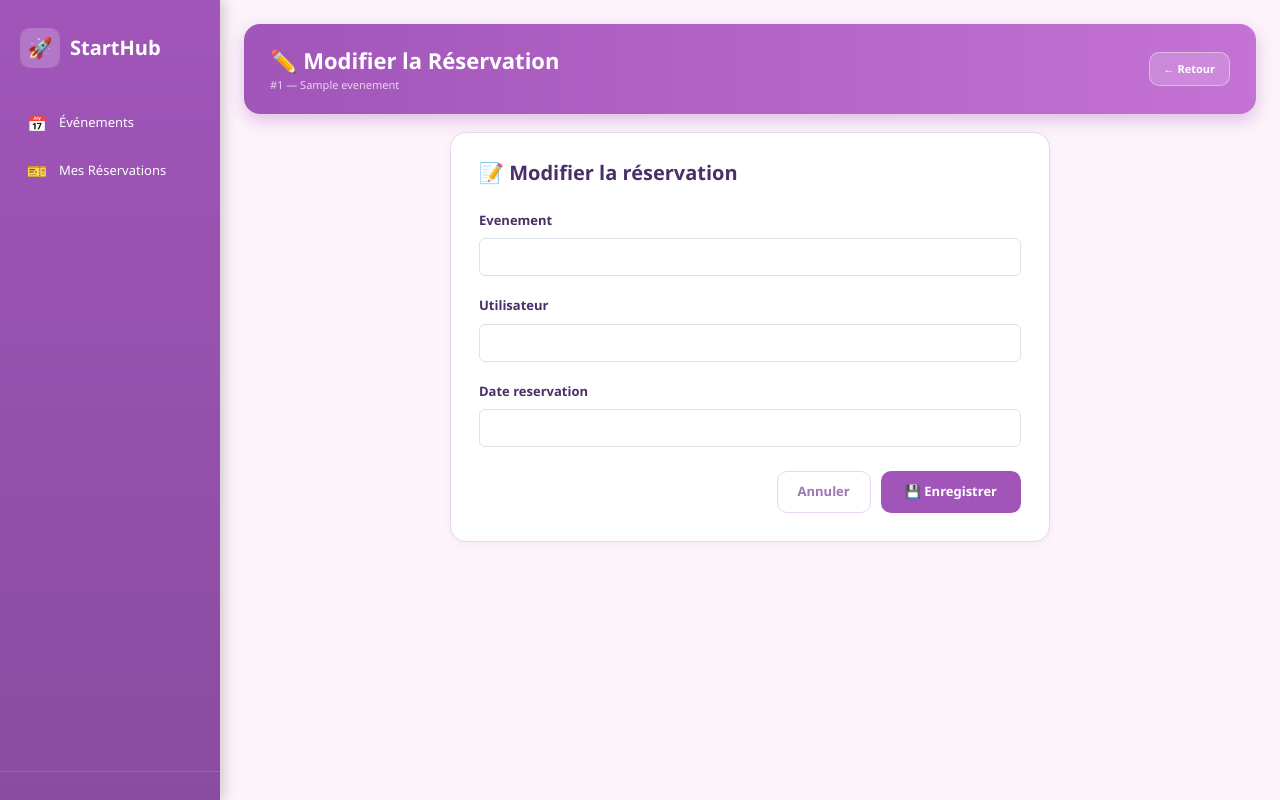
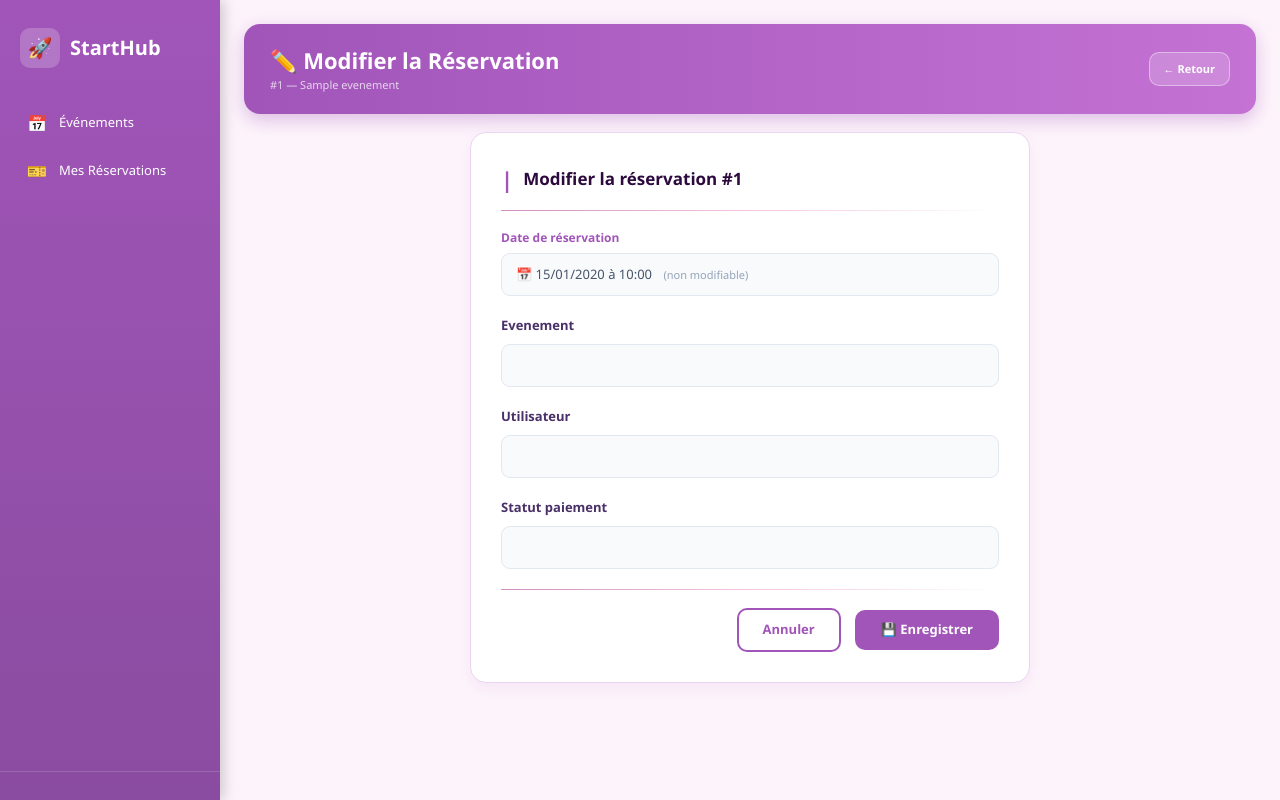
Before and after one commit to tirtir45/PIDEV25-26-Symfony, a Symfony app: template templates/reservation/edit.html.twig in a window 1280 px wide. Run offline with Twig, Linux system fonts and the light colour scheme; the template is opened without the code that fills it: most values are stand-ins (such as "Sample title", 1, 10 or a date in 2020); form fields are guessed from the names that the template uses; some libraries are stand-ins or nearby versions.

```diff
--- a/src/Controller/ReservationController.php
+++ b/src/Controller/ReservationController.php
@@ -123,6 +123,7 @@ class ReservationController extends AbstractController
         return $this->render('reservation/edit.html.twig', [
             'reservation' => $reservation,
             'form'        => $form->createView(),
+            'active'      => 'admin_res',
         ]);
     }
 
--- a/src/Controller/UserEvenementController.php
+++ b/src/Controller/UserEvenementController.php
@@ -105,8 +105,9 @@ class UserEvenementController extends AbstractController
         ]);
     }
 
-    // ── QR verification ───────────────────────────────────────────────────────
+    // ── QR verification (admin only) ─────────────────────────────────────────
     #[Route('/verify/{token}', name: 'user_reservation_verify', methods: ['GET'])]
+    #[IsGranted('ROLE_ADMIN')]
     public function verify(string $token, ReservationRepository $repo): Response
     {
         $r = $repo->findOneBy(['tokenVerification' => $token]);
--- a/templates/reservation/edit.html.twig
+++ b/templates/reservation/edit.html.twig
@@ -8,7 +8,8 @@
 <div class="page-header">
     <div style="flex:1">
         <p class="page-header-title">✏️ Modifier la Réservation</p>
-        <p class="page-header-sub">#{{ reservation.idReservation }}
+        <p class="page-header-sub">
+            #{{ reservation.idReservation }}
             {% if reservation.evenement %} — {{ reservation.evenement.titre }}{% endif %}
         </p>
     </div>
@@ -18,36 +19,62 @@
     </a>
 </div>
 
-<div class="form-card">
-    <h5 style="color:#4a3068; font-weight:700; margin-bottom:22px;">📝 Modifier la réservation</h5>
+<div style="background:white; border-radius:16px; padding:30px;
+            border:1px solid #ead5f0; box-shadow:0 6px 14px rgba(161,85,185,.08);
+            max-width:560px; margin:0 auto;">
+
+    <div style="display:flex; align-items:center; gap:10px; margin-bottom:14px;">
+        <span style="font-size:22px; color:#A155B9; font-weight:800;">|</span>
+        <span style="font-size:17px; font-weight:800; color:#2d0a3e;">
+            Modifier la réservation #{{ reservation.idReservation }}
+        </span>
+    </div>
+    <div style="height:1px; background:linear-gradient(to right,#D08EC1,#f5c6e0,transparent); margin-bottom:18px;"></div>
 
     {{ form_start(form, {'attr': {'novalidate': 'novalidate'}}) }}
 
-    <div class="mb-3">
-        {{ form_label(form.evenement, null, {'label_attr': {'class': 'form-label'}}) }}
-        {{ form_widget(form.evenement) }}
+    <!-- Date réservation — read-only display, not editable -->
+    <div style="margin-bottom:16px;">
+        <label style="font-size:12px; font-weight:700; color:#A155B9; display:block; margin-bottom:6px;">
+            Date de réservation
+        </label>
+        <div style="background:#f8fafc; border:1.5px solid #e2e8f0; border-radius:9px;
+                    padding:11px 14px; font-size:13px; color:#475569;">
+            📅 {{ reservation.dateReservation|date('d/m/Y à H:i') }}
+            <span style="font-size:11px; color:#94a3b8; margin-left:8px;">(non modifiable)</span>
+        </div>
+    </div>
+
+    <!-- Événement -->
+    <div style="margin-bottom:16px;">
+        {{ form_label(form.evenement, null, {'label_attr': {'style': 'font-size:12px; font-weight:700; color:#A155B9; display:block; margin-bottom:6px;'}}) }}
+        {{ form_widget(form.evenement, {'attr': {'style': 'border-radius:9px; padding:11px 14px; font-size:13px; background:#f8fafc; border:1.5px solid #e2e8f0; width:100%;'}}) }}
         {{ form_errors(form.evenement) }}
     </div>
 
-    <div class="mb-3">
-        {{ form_label(form.utilisateur, null, {'label_attr': {'class': 'form-label'}}) }}
-        {{ form_widget(form.utilisateur) }}
+    <!-- Utilisateur -->
+    <div style="margin-bottom:16px;">
+        {{ form_label(form.utilisateur, null, {'label_attr': {'style': 'font-size:12px; font-weight:700; color:#A155B9; display:block; margin-bottom:6px;'}}) }}
+        {{ form_widget(form.utilisateur, {'attr': {'style': 'border-radius:9px; padding:11px 14px; font-size:13px; background:#f8fafc; border:1.5px solid #e2e8f0; width:100%;'}}) }}
         {{ form_errors(form.utilisateur) }}
     </div>
 
-    <div class="mb-4">
-        {{ form_label(form.dateReservation, null, {'label_attr': {'class': 'form-label'}}) }}
-        {{ form_widget(form.dateReservation) }}
-        {{ form_errors(form.dateReservation) }}
+    <!-- Statut paiement -->
+    <div style="margin-bottom:20px;">
+        {{ form_label(form.statutPaiement, null, {'label_attr': {'style': 'font-size:12px; font-weight:700; color:#A155B9; display:block; margin-bottom:6px;'}}) }}
+        {{ form_widget(form.statutPaiement, {'attr': {'style': 'border-radius:9px; padding:11px 14px; font-size:13px; background:#f8fafc; border:1.5px solid #e2e8f0; width:100%;'}}) }}
+        {{ form_errors(form.statutPaiement) }}
     </div>
 
-    <div style="display:flex; gap:10px; justify-content:flex-end;">
+    <div style="height:1px; background:linear-gradient(to right,#D08EC1,#f5c6e0,transparent); margin-bottom:18px;"></div>
+
+    <div style="display:flex; gap:14px; align-items:center; justify-content:flex-end;">
         <a href="{{ path('admin_reservation_index') }}"
-           style="padding:10px 20px; border:1.5px solid #ead5f0; border-radius:10px;
-                  color:#9b77b5; text-decoration:none; font-size:13px; font-weight:600;">
+           style="background:white; color:#A155B9; border:2px solid #A155B9; border-radius:10px;
+                  padding:10px 24px; font-size:13px; font-weight:700; text-decoration:none;">
             Annuler
         </a>
-        <button type="submit" class="btn-purple" style="font-size:13px; padding:10px 24px;">
+        <button type="submit" class="btn-purple" style="font-size:13px; padding:10px 26px;">
             💾 Enregistrer
         </button>
     </div>
```
Also changed, not shown: src/Form/ReservationType.php (+25 -18 lines), templates/reservation/new.html.twig (+8 -1 lines).
